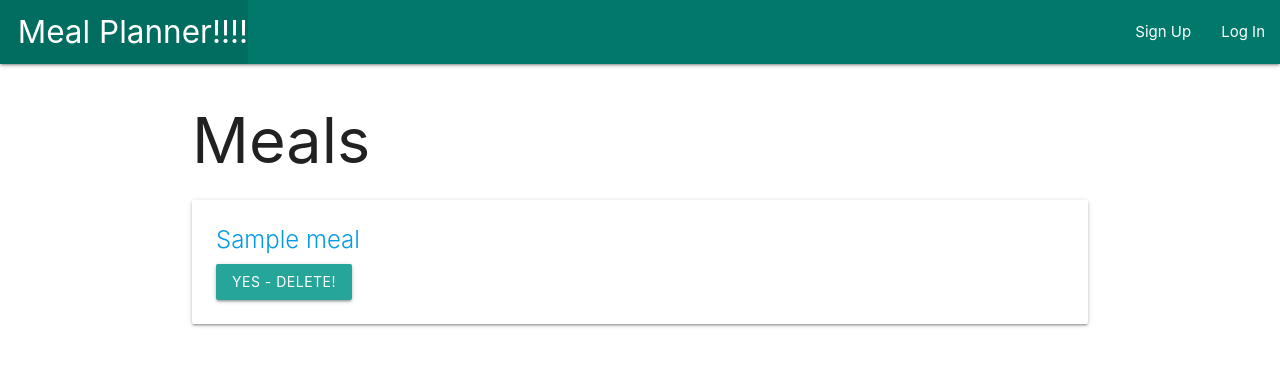
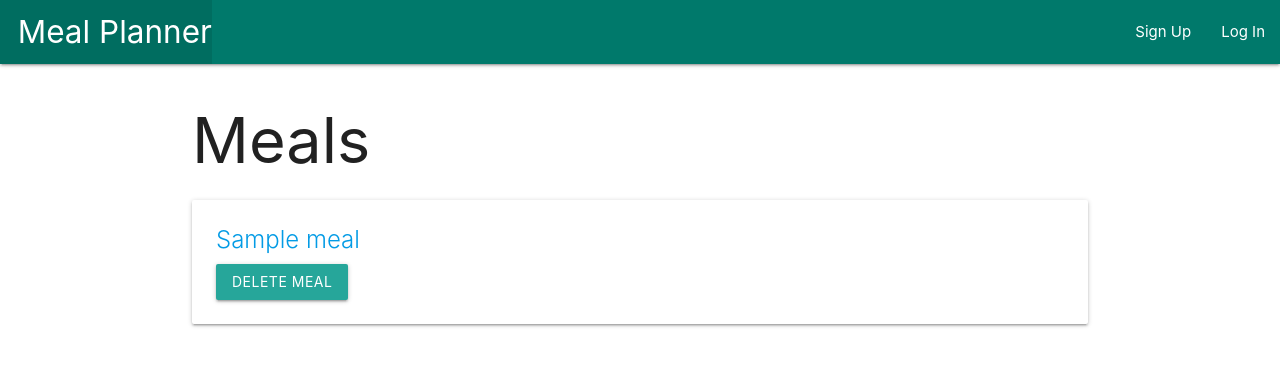
Before and after one commit to djones1117/Meal-Planner, a Django app: page /meals/ in a window 1280 px wide. Shown: the top 366 px of the page. Run offline with Django 4.2, Linux system fonts and the light colour scheme; tables that the repository leaves empty hold one stand-in row (values such as "Sample post").

Commit message:
working on delete request

```diff
--- a/main_app/templates/base.html
+++ b/main_app/templates/base.html
@@ -16,7 +16,7 @@
         <nav>
             <div class="nav-wrapper teal darken-2">
                 <ul>
-                    <li><a href="{% url 'home' %}" class="left brand-logo">&nbsp;&nbsp;Meal Planner!!!!</a></li>
+                    <li><a href="{% url 'home' %}" class="left brand-logo">&nbsp;&nbsp;Meal Planner</a></li>
                 </ul>
                 <ul class="right">
                     <!-- changes below -->
--- a/main_app/templates/meals/detail.html
+++ b/main_app/templates/meals/detail.html
@@ -15,6 +15,11 @@
         <div class="card-panel teal-text center-align">No Photos Uploaded</div>
         {% endfor %}
 
+        <form action="{% url 'delete' meal.id %}" method="POST">
+          {% csrf_token %}
+          <input type="submit" value="Delete Meal" class="btn">
+        </form>
+
         <form
           action="{% url 'add_photo' meal.id %}"
           enctype="multipart/form-data"
--- a/main_app/templates/meals/index.html
+++ b/main_app/templates/meals/index.html
@@ -5,7 +5,10 @@
   <div class="card">
     <div class="card-content">
       <span class="card-title">{{ meal.name }}</span>
-      <input type="submit" value="Yes - Delete!" class="btn">
+      <form action="{% url 'delete' meal.id %}" method="POST">
+        {% csrf_token %}
+        <input type="submit" value="Delete Meal" class="btn">
+      </form>
     </div>
   </div>
 </a>
--- a/main_app/urls.py
+++ b/main_app/urls.py
@@ -9,4 +9,5 @@ urlpatterns = [
   path('meals/<int:meal_id>/add_photo/', views.add_photo, name='add_photo'),
   path('meals/create/', views.MealCreate.as_view(), name='meals_create'),
   path('accounts/signup/', views.signup, name='signup'),
+  path('meals/<int:meal_id>/delete/', views.meals_delete, name="delete"),
 ]
--- a/main_app/views.py
+++ b/main_app/views.py
@@ -78,6 +78,11 @@ def add_photo(request, meal_id):
             print(e)
   return redirect('detail', meal_id=meal_id)
 
+def meals_delete(request, meal_id):
+   meal = Meal.objects.get(id=meal_id)
+   meal.delete()
+   return redirect('index')
+
 class MealCreate(CreateView):
   model = Meal
   fields = ['name', 'ingredients']
```
